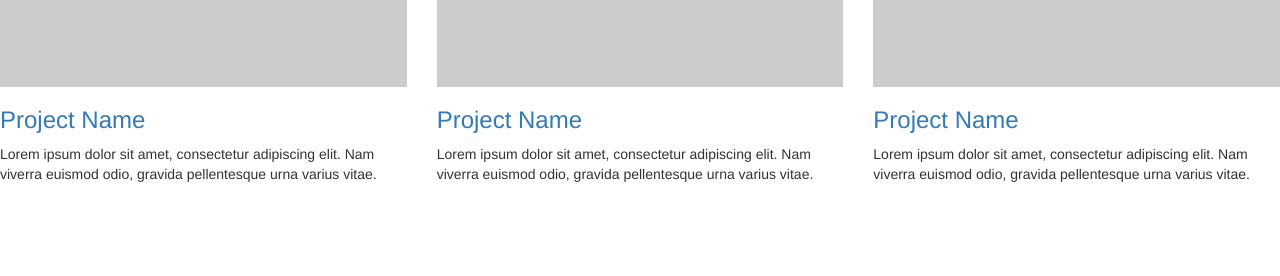
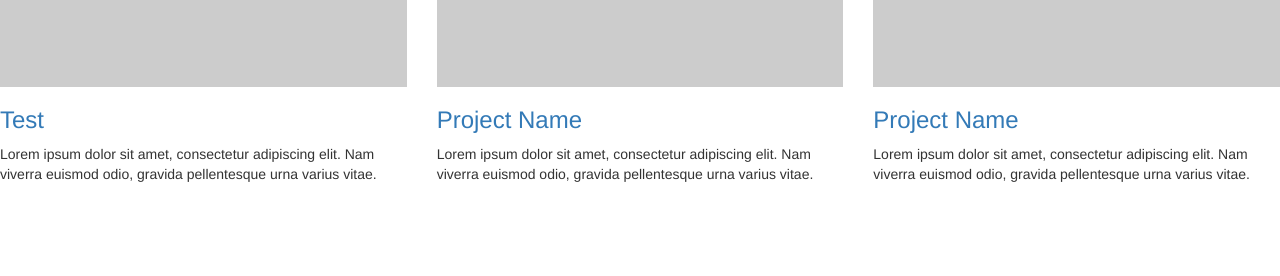
Before and after one commit to LeaBr/LeaBr.github.io, a Jekyll site: the page built from index.html, in a window 1280 px wide and 900 px high, scrolled down 878 px. Shown: the part 606-882 px from the top of the window. Built offline with Jekyll 4.4.1, drawn with Linux system fonts in a browser that asks for light colours; nearby versions of some CDN libraries; library files that are not in the unit come from our copies.

Commit message:
modifié :         index.html

```diff
--- a/index.html
+++ b/index.html
@@ -23,16 +23,16 @@ layout: default
 
   <div class="row">
             <div class="col-md-4 img-portfolio">
-                <a href="portfolio-item.html">
+                <a href="{{ post.url }}">
                     <img class="img-responsive img-hover" src="http://placehold.it/700x400" alt="">
                 </a>
                 <h3>
-                    <a href="portfolio-item.html">Project Name</a>
+                    <a href="portfolio-item.html">Test</a>
                 </h3>
                 <p>Lorem ipsum dolor sit amet, consectetur adipiscing elit. Nam viverra euismod odio, gravida pellentesque urna varius vitae.</p>
             </div>
             <div class="col-md-4 img-portfolio">
-                <a href="portfolio-item.html">
+                <a href="{{ post.url }}">
                     <img class="img-responsive img-hover" src="http://placehold.it/700x400" alt="">
                 </a>
                 <h3>
```
